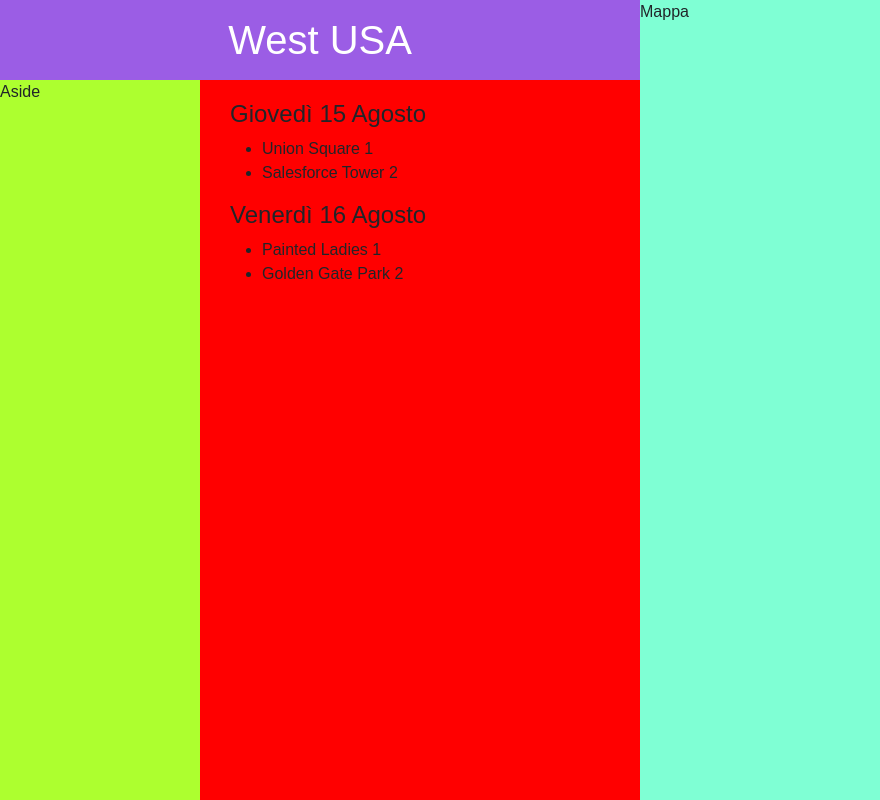
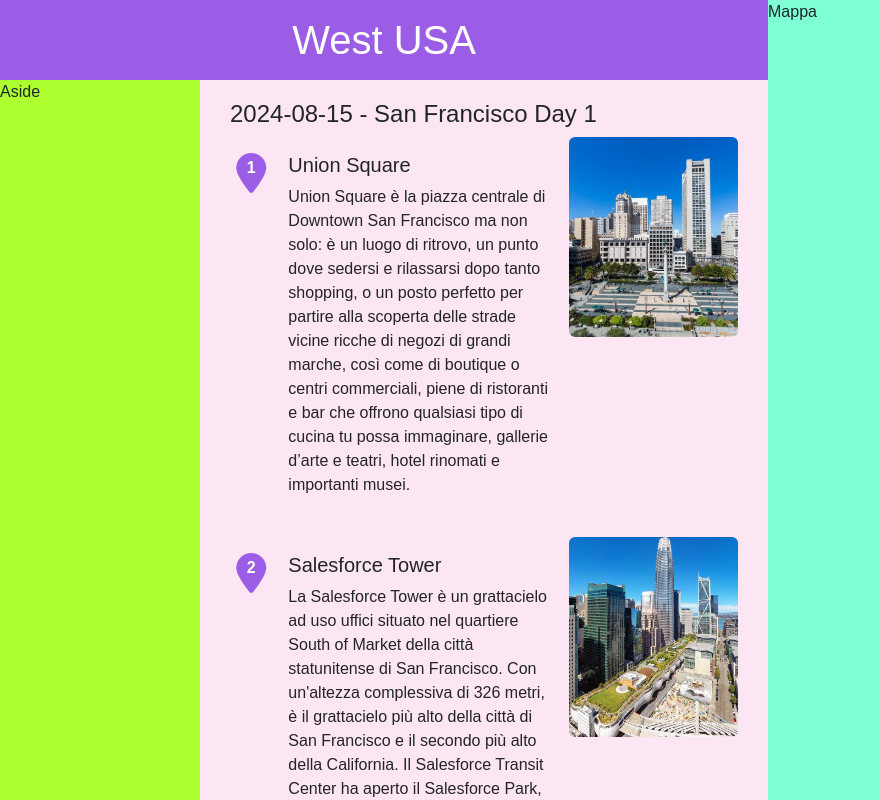
Before and after one commit to BeatriceRocchi/travel-app, a Vue app: page / in a window 1280 px wide. Shown: the whole page, without its empty margins (0-880 px from the left). Built offline with nearby package versions, Linux system fonts and the light colour scheme.

Commit message:
[add] StopCard component and basic style

```diff
--- a/index.html
+++ b/index.html
@@ -4,6 +4,14 @@
     <meta charset="UTF-8" />
     <link rel="icon" type="image/svg+xml" href="/vite.svg" />
     <meta name="viewport" content="width=device-width, initial-scale=1.0" />
+
+    <!-- FontAwesome -->
+    <link
+      rel="stylesheet"
+      href="https://cdnjs.cloudflare.com/ajax/libs/font-awesome/6.6.0/css/all.min.css"
+      integrity="sha512-Kc323vGBEqzTmouAECnVceyQqyqdsSiqLQISBL29aUW4U/M7pSPA/gEUZQqv1cwx4OnYxTxve5UMg5GT6L4JJg=="
+      crossorigin="anonymous"
+    />
     <title>Template</title>
   </head>
   <body>
--- a/src/App.vue
+++ b/src/App.vue
@@ -29,14 +29,11 @@
 
 <style lang="scss">
 @use "./assets/scss/main.scss";
-.content-wrapper {
-  background-color: red;
-}
 
 .map-wrapper {
   background-color: aquamarine;
   height: 100vh;
-  width: 50%;
+  width: 40%;
   flex-shrink: 0;
 }
 </style>
--- a/src/assets/scss/partials/_typography.scss
+++ b/src/assets/scss/partials/_typography.scss
@@ -1,3 +1,8 @@
 body {
   font-family: "Plus Jakarta Sans Variable", sans-serif;
 }
+
+ul {
+  padding-left: 0;
+  list-style: none;
+}
--- a/src/assets/scss/partials/_variables.scss
+++ b/src/assets/scss/partials/_variables.scss
@@ -1,2 +1,3 @@
 // COLORS
 $primary-color: #9b5de5;
+$secondary-color: #f15bb5;
--- a/src/components/Main.vue
+++ b/src/components/Main.vue
@@ -1,10 +1,14 @@
 <script>
 import { store } from "../data/store";
+import StopCard from "./partials/StopCard.vue";
 export default {
   data() {
     return {
       store,
     };
+  },
+  components: {
+    StopCard,
   },
 };
 </script>
@@ -14,20 +18,19 @@
     <div class="d-md-flex">
       <aside>Aside</aside>
       <div class="travel-wrapper">
-        <div v-for="(day, label) in store.USATrip" :key="label">
-          <h4>{{ label }}</h4>
-          <ul>
-            <li v-for="(stop, id) in day" :key="id">
-              {{ stop.title }} {{ id + 1 }}
-            </li>
-          </ul>
-        </div>
+        <ul v-for="(dayTrip, id) in store.USATrip" :key="id">
+          <h4>{{ dayTrip.date }} - {{ dayTrip.title }}</h4>
+          <li v-for="(stop, id) in dayTrip.stops" :key="id">
+            <StopCard :stopObj="stop" :stopId="id" />
+          </li>
+        </ul>
       </div>
     </div>
   </main>
 </template>
 
 <style lang="scss" scoped>
+@import "../assets/scss/partials/variables";
 aside {
   background-color: greenyellow;
   min-width: 200px;
@@ -38,5 +41,7 @@
   height: calc(100vh - 80px);
   overflow-y: auto;
   padding: 20px 30px;
+  width: 100%;
+  background-color: rgba($secondary-color, 0.15);
 }
 </style>
--- /dev/null
+++ b/src/components/partials/StopCard.vue
@@ -0,0 +1,76 @@
+<script>
+export default {
+  props: {
+    stopObj: Object,
+    stopId: Number,
+  },
+  methods: {
+    getImgPath(img) {
+      return new URL(`../../assets/img/${img}`, import.meta.url).href;
+    },
+  },
+};
+</script>
+
+<template>
+  <div class="card card-custom mb-4">
+    <div class="row g-0">
+      <div class="col-md-1 text-center stop-id-box">
+        <i class="fa-solid fa-location-pin"></i>
+        <p class="id">{{ stopId + 1 }}</p>
+      </div>
+
+      <div class="col-md-7">
+        <div class="card-body">
+          <h5 class="card-title">{{ stopObj.title }}</h5>
+          <p class="card-text">{{ stopObj.description }}</p>
+        </div>
+      </div>
+
+      <div class="col-md-4 img-box">
+        <img
+          :src="getImgPath(stopObj.img)"
+          class="img-fluid rounded-start rounded-end"
+          :alt="stopObj.title"
+        />
+      </div>
+    </div>
+  </div>
+</template>
+
+<style lang="scss" scoped>
+@import "../../assets/scss/partials/variables";
+
+.card-custom {
+  background-color: transparent;
+  border: none;
+
+  .stop-id-box {
+    position: relative;
+    i {
+      font-size: 2.5rem;
+      padding-top: 16px;
+      color: $primary-color;
+    }
+    .id {
+      position: absolute;
+      top: 0%;
+      left: 50%;
+      transform: translate(-50%, 80%);
+      color: white;
+      font-weight: 600;
+    }
+  }
+
+  .img-box {
+    overflow: hidden;
+    height: 200px;
+
+    img {
+      height: 100%;
+      width: 100%;
+      object-fit: cover;
+    }
+  }
+}
+</style>
--- a/src/data/db.json
+++ b/src/data/db.json
@@ -1,6 +1,9 @@
 {
-  "USATrip": {
-    "Giovedì 15 Agosto": [
+  "USATrip": [
+    {
+      "date": "2024-08-15",
+      "title": "San Francisco Day 1",
+      "stops": [
         {
           "title": "Union Square",
           "description": "Union Square è la piazza centrale di Downtown San Francisco ma non solo: è un luogo di ritrovo, un punto dove sedersi e rilassarsi dopo tanto shopping, o un posto perfetto per partire alla scoperta delle strade vicine ricche di negozi di grandi marche, così come di boutique o centri commerciali, piene di ristoranti e bar che offrono qualsiasi tipo di cucina tu possa immaginare, gallerie d’arte e teatri, hotel rinomati e importanti musei.",
@@ -19,8 +22,12 @@
           "note": "",
           "rating": 0
         }
-    ],
-    "Venerdì 16 Agosto": [
+      ]
+    },
+    {
+      "date": "2024-08-16",
+      "title": "San Francisco Day 2",
+      "stops": [
         {
           "title": "Painted Ladies",
           "description": "Queste case in stile vittoriano, poste una accanto all’altra, all’angolo di Alamo Square, colpiscono per la varietà delle colorazioni e la raffinata eleganza, è davvero difficile che il vostro occhio non si soffermi sulle seven sisters (“7 sorelle”), un altro nomignolo ricorrente con cui vengono spesso apostrofate, e non è un caso che, insieme ad attrazioni “iconiche” come Lombard Street e Golden Gate, siano uno dei soggetti più fotografati di tutta San Francisco.",
@@ -41,4 +48,5 @@
         }
       ]
     }
+  ]
 }
```
Also changed, not shown: src/assets/img/painted-ladies.jpg. Lines whose indentation alone changed are shown as unchanged.
